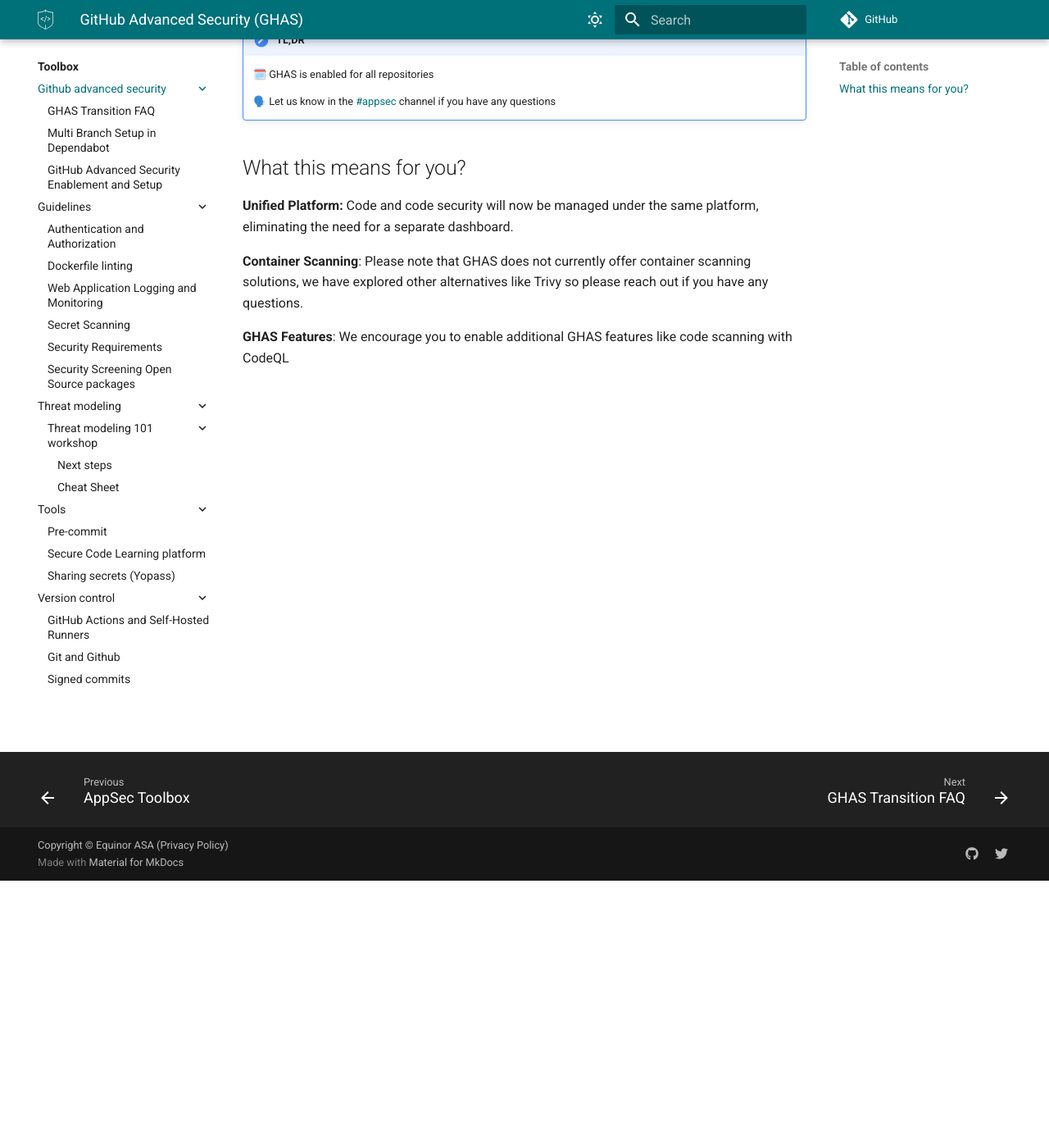
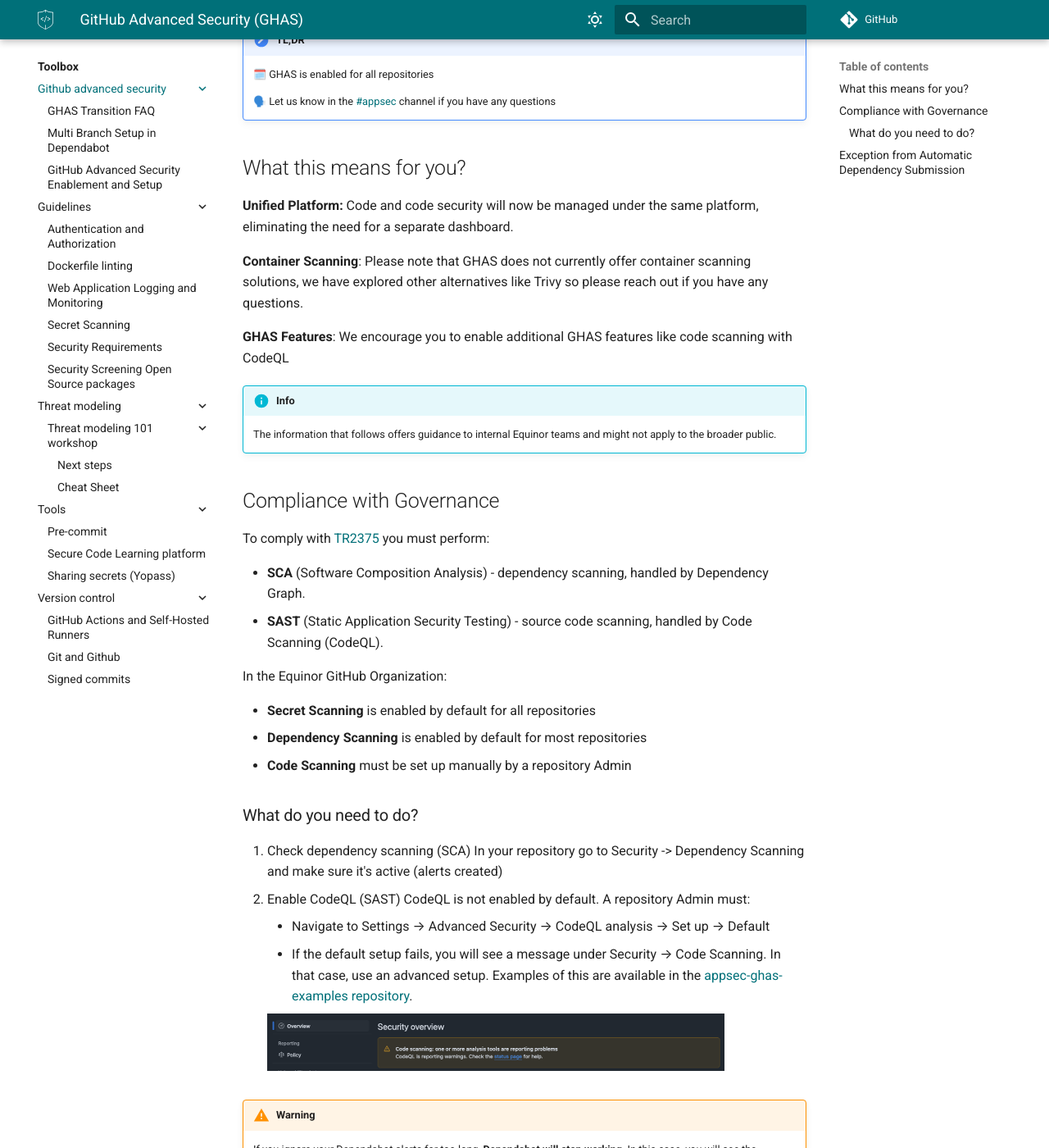
Before and after one commit to equinor/appsec, an MkDocs documentation site: the page built from docs/toolbox/github-advanced-security/index.md, in a window 1280 px wide and 1400 px high, scrolled down 326 px. Shown: the whole window at 82% size. Built offline with MkDocs 1.6.1 and Material for MkDocs 9.7.7, drawn with Linux system fonts in a browser that asks for light colours; some web fonts are replaced; comment, search, counter and statistics services are not loaded; some of the changed text lies outside the part shown.

Commit message:
docs: add information on codeQL and GHAS (#214)
Adds governance and setup guidance for CodeQL and other GitHub Advanced Security features to improve clarity on compliance steps and remediation actions.

```diff
--- a/docs/toolbox/github-advanced-security/index.md
+++ b/docs/toolbox/github-advanced-security/index.md
@@ -18,3 +18,45 @@
 **Container Scanning**: Please note that GHAS does not currently offer container scanning solutions, we have explored other alternatives like Trivy so please reach out if you have any questions.
 
 **GHAS Features**: We encourage you to enable additional GHAS features like code scanning with CodeQL
+
+!!! info
+    The information that follows offers guidance to internal Equinor teams and might not apply to the broader public.
+
+## Compliance with Governance
+
+To comply with [TR2375](https://docmap.equinor.com/Docmap/page/doc/dmDocIndex.html?DOCKEYID=1000005127) you must perform:
+
+- **SCA** (Software Composition Analysis) - dependency scanning, handled by Dependency Graph.
+- **SAST** (Static Application Security Testing) - source code scanning, handled by Code Scanning (CodeQL).
+
+In the Equinor GitHub Organization:
+
+- **Secret Scanning** is enabled by default for all repositories
+- **Dependency Scanning** is enabled by default for most repositories
+- **Code Scanning** must be set up manually by a repository Admin
+
+### What do you need to do?
+
+1. Check dependency scanning (SCA)
+    In your repository go to Security -> Dependency Scanning and make sure it's active (alerts created)
+1. Enable CodeQL (SAST)
+    CodeQL is not enabled by default. A repository Admin must:
+    - Navigate to Settings → Advanced Security → CodeQL analysis → Set up → Default
+    - If the default setup fails, you will see a message under Security → Code Scanning.
+      In that case, use an advanced setup. Examples of this are available in the [appsec-ghas-examples repository](https://github.com/equinor/appsec-ghas-examples).
+
+      ![Code analysis tools not working](image-3.png)
+
+!!! warning
+
+    If you ignore your Dependabot alerts for too long, **Dependabot will stop working**.
+    In this case, you will see the following warning under Security → Dependabot.
+
+![Dependabot updates are paused](image-4.png)
+
+## Exception from Automatic Dependency Submission
+
+Sometimes workflows fail due to automatic dependency submission when Dependabot fails in fetching packages from a private registry:
+
+- First, try following [this guide](https://docs.github.com/en/code-security/dependabot/working-with-dependabot/configuring-access-to-private-registries-for-dependabot#configuring-private-registries)
+- If that doesn't solve it, request an exception using [this form](https://forms.cloud.microsoft/e/1Zp1vBiN7Q).
```
Also changed, not shown: docs/toolbox/github-advanced-security/image-3.png (added), docs/toolbox/github-advanced-security/image-4.png (added).
